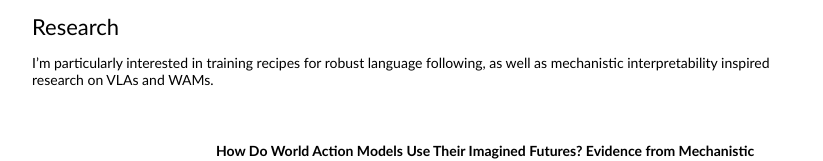
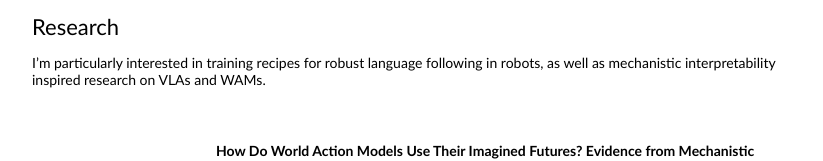
Before and after one commit to singhh5050/my-website, a plain HTML site: page index.html in a window 1280 px wide. Shown: the part 310-471 px from the top of the page, 224-1047 px from the left. Drawn offline with Linux system fonts and the light colour scheme.

Commit message:
Clarify robotics focus in research introduction

```diff
--- a/index.html
+++ b/index.html
@@ -94,7 +94,7 @@
               <td style="padding:16px;width:100%;vertical-align:middle">
                 <h2>Research</h2>
                 <p>
-                  I’m particularly interested in training recipes for robust language following,
+                  I’m particularly interested in training recipes for robust language following in robots,
                   as well as mechanistic interpretability inspired research on VLAs and WAMs.
                 </p>
               </td>
```
